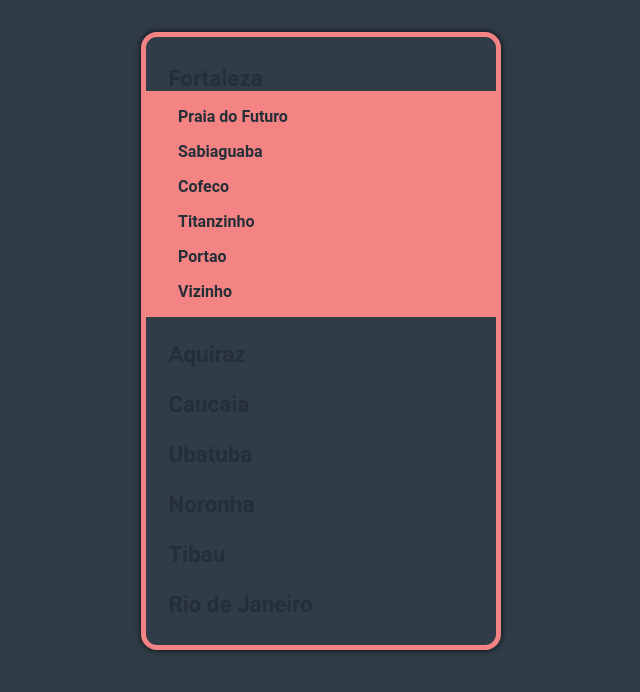
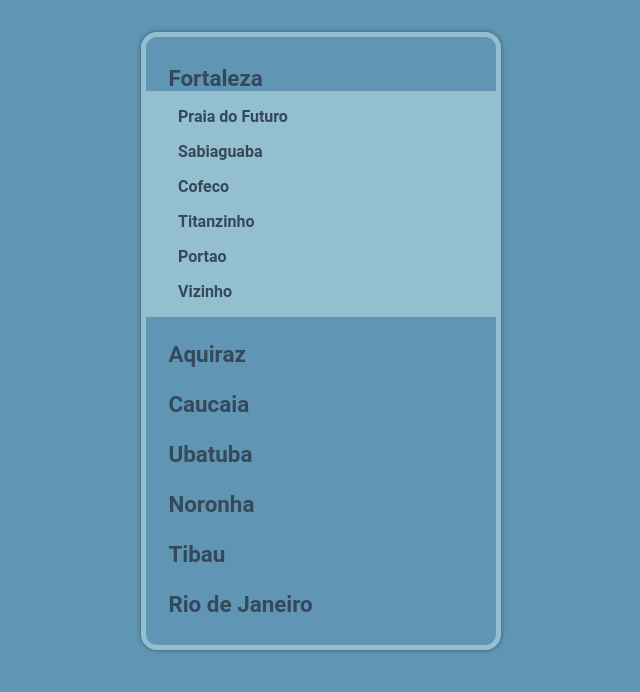
Before and after one commit to vidalme/unsPico, a React (Vite) app: page / in a window 1280 px wide. Both pictures are taken after a click on the item "Fortaleza". Shown: the top 692 px of the page, without its empty margins (319-959 px from the left). Built offline with nearby package versions, Linux system fonts and the light colour scheme.

Commit message:
hoje acabar projetinho e voltar a estudar react

```diff
--- a/src/components/MenuCidades.jsx
+++ b/src/components/MenuCidades.jsx
@@ -9,6 +9,7 @@ const MenuCidades = ({ cidades }) => {
 
     const handleClick = (e) => {
       const clicado = cids.find((m) => m.id === e.target.id);
+      console.log(e.target);
       clicado && setSubMenu(clicado);
       clicado === subMenu && setSubMenu({});
     };
--- a/src/index.css
+++ b/src/index.css
@@ -11,7 +11,7 @@ body {
   display: flex;
   min-width: 320px;
   min-height: 100vh;
-  background-color: #303c47;
+  background-color: #6096b4;
 
   /* background-image: linear-gradient(#41525f, #1c252c); */
 }
@@ -28,12 +28,12 @@ ul.menu-cidades {
   padding-top: 1rem;
   padding-bottom: 1rem;
   border-radius: 1rem;
-  border: solid 5px #f48484;
+  border: solid 5px #93bfcf;
   /* background-image: linear-gradient(#f48484, #af3568); */
   /* background-color: #e8d2a6; */
   text-align: left;
   min-width: 350px;
-  box-shadow: 0px 0px 7px rgba(0, 0, 0, 0.8);
+  box-shadow: 0px 0px 5px rgba(0, 0, 0, 0.4);
 }
 li.botao-menu-cidades {
   list-style: none;
@@ -42,21 +42,45 @@ li.botao-menu-cidades {
   font-weight: 700;
   padding-top: 0.75rem;
   padding-bottom: 0.75rem;
-  color: #252f38;
+  color: #35495c;
 }
 li.botao-menu-cidades:hover {
-  background-color: #f48484;
+  background-color: #93bfcf;
 }
 li.botao-menu-cidades > span {
   padding-left: 1.4rem;
 }
 
 li.botao-menu-cidades:active {
-  background-color: #f48484;
+  background-color: #93bfcf;
+}
+
+ul.menu-praias {
+  list-style-type: none;
+  font-size: 1rem;
+  padding-top: 0.5rem;
+  padding-bottom: 0.5rem;
+  background-color: #93bfcf;
+  text-align: left;
+  min-width: 350px;
+}
+
+li.botao-menu-praias {
+  list-style: none;
+  cursor: pointer;
+  padding-top: 0.5rem;
+  padding-bottom: 0.5rem;
+}
+li.botao-menu-praias > span {
+  padding-left: 2rem;
+}
+
+li.botao-menu-praias:hover {
+  background-color: #bdcdd6;
 }
 
 div.praia-holder {
-  background-color: #f48484;
+  background-color: #bdcdd6;
   padding-top: 2rem;
   width: 80vw;
   max-width: 350px;
@@ -79,27 +103,3 @@ img.pico-img {
   max-width: 350px;
   margin-top: 2rem;
 }
-
-ul.menu-praias {
-  list-style-type: none;
-  font-size: 1rem;
-  padding-top: 0.5rem;
-  padding-bottom: 0.5rem;
-  background-color: #f48484;
-  text-align: left;
-  min-width: 350px;
-}
-
-li.botao-menu-praias {
-  list-style: none;
-  cursor: pointer;
-  padding-top: 0.5rem;
-  padding-bottom: 0.5rem;
-}
-li.botao-menu-praias > span {
-  padding-left: 2rem;
-}
-
-li.botao-menu-praias:hover {
-  background-color: #f55050;
-}
```
